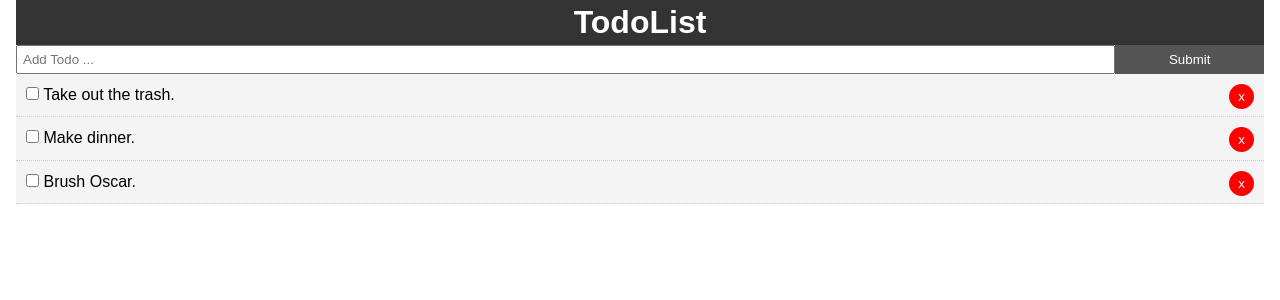
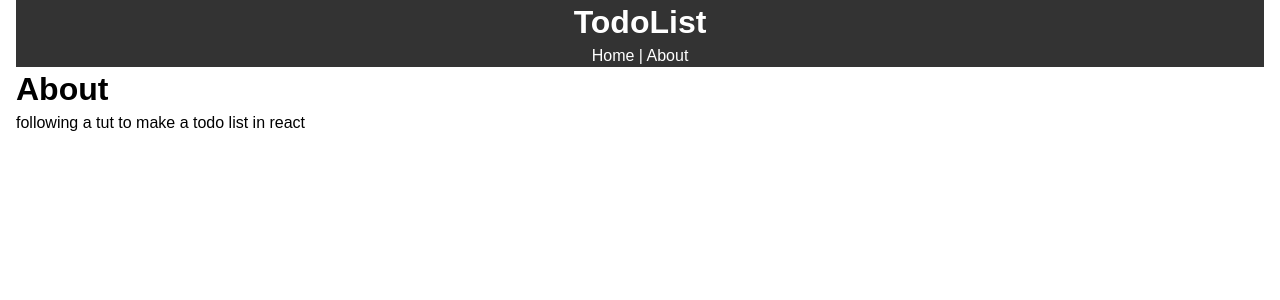
Before and after one commit to frankieGP/react-cc19-todo, a React (Create React App) app: page /about in a window 1280 px wide. Shown: the top 300 px of the page. Built offline with nearby package versions, Linux system fonts and the light colour scheme; the HTML template or start-up script is replaced by a standard one.

Commit message:
adds browser routing to create 2 Link paths

```diff
--- a/package.json
+++ b/package.json
@@ -5,6 +5,7 @@
   "dependencies": {
     "react": "^16.9.0",
     "react-dom": "^16.9.0",
+    "react-router-dom": "^5.1.2",
     "react-scripts": "3.1.2",
     "uuid": "^3.3.3"
   },
--- a/src/App.js
+++ b/src/App.js
@@ -1,7 +1,10 @@
 import React, { Component } from 'react';
+import { BrowserRouter as Router, Route} from 'react-router-dom';
 import Header from './components/layout/Header';
 import Todos from './components/Todos';
 import AddTodo from './components/AddTodo';
+import About from './components/pages/About';
+
 import uuid from 'uuid';
 import './App.css';
 
@@ -53,14 +56,23 @@
 
   render() {
     return (
+      <Router>
         <div className="App">
           <div className="container">
             <Header />
+            <Route exact path="/" render={props => (
+              <React.Fragment>
                 <AddTodo addTodo={this.addTodo}/>
                 <Todos todos={this.state.todos} markComplete={this.markComplete}
                 delTodo={this.delTodo}/>
+              </React.Fragment>
+            )} />
+
+            <Route path="/about" component={About}/>
+
           </div>
         </div>
+     </Router>
     );
   }
 }
--- a/src/components/TodoItem.js
+++ b/src/components/TodoItem.js
@@ -19,7 +19,7 @@
         return (
             //stylizes the todo list items
             <div style={this.getStyle()}>
-                <input type="checkbox" onChange={this.props.markComplete.bind(this, id)}/> {''}
+                <input type="checkbox" onChange={this.props.markComplete.bind(this, id)} /> {''}
                 { title }
                 <button onClick={this.props.delTodo.bind(this, id)} style={btnStyle}>x</button>
             </div>
--- a/src/components/layout/Header.js
+++ b/src/components/layout/Header.js
@@ -1,9 +1,11 @@
 import React from 'react' ;
+import { Link } from 'react-router-dom';
 
 function Header() {
     return (
         <header style={headerStyle}>
             <h1>TodoList</h1>
+            <Link style={LinkStyle} to="/"> Home </Link> | <Link style={LinkStyle} to="/about"> About </Link>
         </header>
     )
 }
@@ -15,4 +17,8 @@
     padding: '10 px'
 }
 
+const LinkStyle = {
+    color: 'white',
+    textDecoration: 'none'
+}
 export default Header;
--- /dev/null
+++ b/src/components/pages/About.js
@@ -0,0 +1,10 @@
+import React from 'react'
+
+export default function About() {
+    return (
+        <React.Fragment>
+            <h1>About</h1>
+            <p>following a tut to make a todo list in react</p>
+        </React.Fragment>
+    )
+}
```
Also changed, not shown: 1 other file (tests, documents, lock files or other folders). Lines whose indentation alone changed are shown as unchanged.
